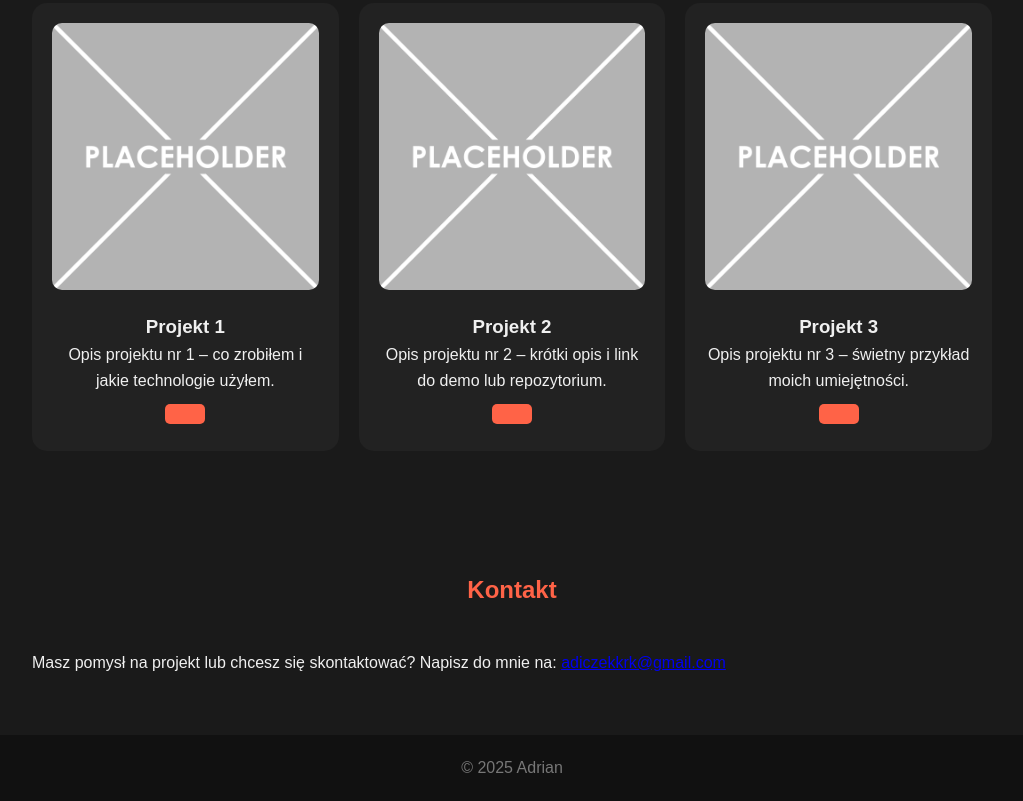
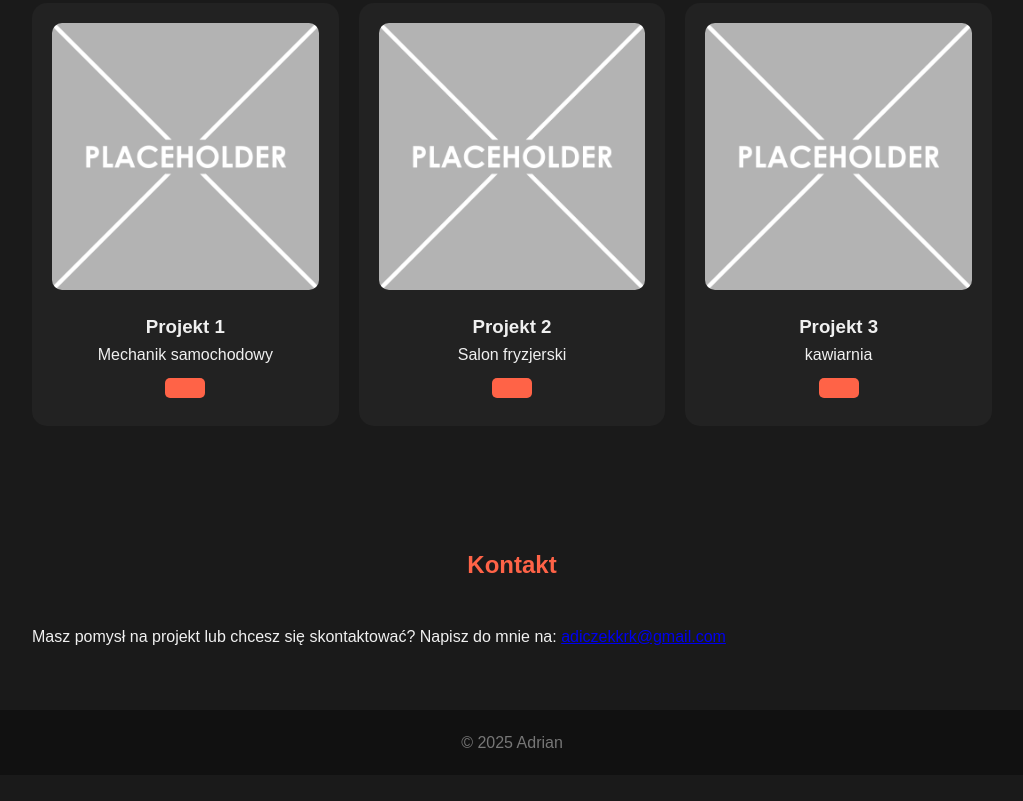
Before and after one commit to adiczekkrk/Portfolio, a plain HTML site: page docs/index.html in a window 1280 px wide. Shown: the part 582-1383 px from the top of the page, without its empty margins (128-1151 px from the left). After the commit the page ends 1357 px from the top, so only its background shows below. Drawn offline with Linux system fonts and the light colour scheme.

Commit message:
Update index.html

```diff
--- a/docs/index.html
+++ b/docs/index.html
@@ -33,19 +33,19 @@
             <div class="project-card">
                 <img src="zdjecia/placeholder.png" alt="Projekt 1">
                 <h3>Projekt 1</h3>
-                <p>Opis projektu nr 1 – co zrobiłem i jakie technologie użyłem.</p>
+                <p>Mechanik samochodowy</p>
                 <a href="mechanik/index.html"></a>
             </div>
             <div class="project-card">
                 <img src="zdjecia/placeholder.png" alt="Projekt 2">
                 <h3>Projekt 2</h3>
-                <p>Opis projektu nr 2 – krótki opis i link do demo lub repozytorium.</p>
+                <p>Salon fryzjerski</p>
                 <a href="fryzjer/index.html"></a>
             </div>
             <div class="project-card">
                 <img src="zdjecia/placeholder.png" alt="Projekt 3">
                 <h3>Projekt 3</h3>
-                <p>Opis projektu nr 3 – świetny przykład moich umiejętności.</p>
+                <p>kawiarnia</p>
                 <a href="kawiarnia/index.html"></a>
             </div>
         </div>
```
